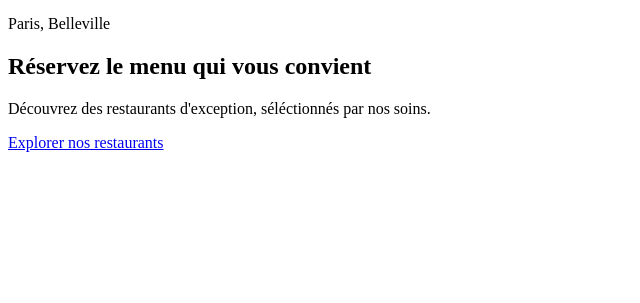
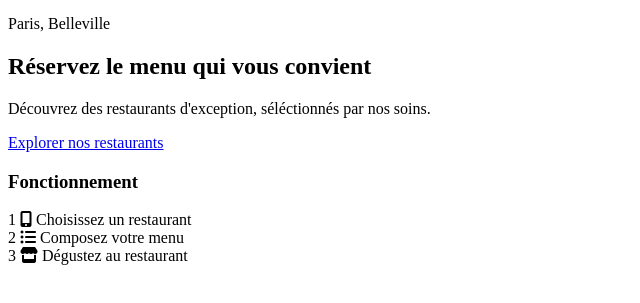
Before and after one commit to hyejinyeo/HyejinYeo_3_14052021, a plain HTML site: page index.html in a window 1280 px wide. Shown: the part 65-368 px from the top of the page, without its empty margins (0-640 px from the left). Drawn offline with Linux system fonts and the light colour scheme.

Commit message:
Section 3: Organisation du contenu

```diff
--- a/index.html
+++ b/index.html
@@ -34,7 +34,26 @@
             <div><a href="#">Explorer nos restaurants</a></div>
         </section>
         <!--Section 3: Fonctionnement-->
-        <section></section>
+        <section id="fontionnement">
+            <h3>Fonctionnement</h3>
+            <div>
+                <div>
+                    <span>1</span>
+                    <i class="fas fa-mobile-alt"></i>
+                    <span>Choisissez un restaurant</span>
+                </div>
+                <div>
+                    <span>2</span>
+                    <i class="fas fa-list-ul"></i>
+                    <span>Composez votre menu</span>
+                </div>
+                <div>
+                    <span>3</span>
+                    <i class="fas fa-store"></i>
+                    <span>Dégustez au restaurant</span>
+                </div>
+            </div>
+        </section>
         <!--Section 4: Restaurants-->
         <section></section>
     </main>
```
